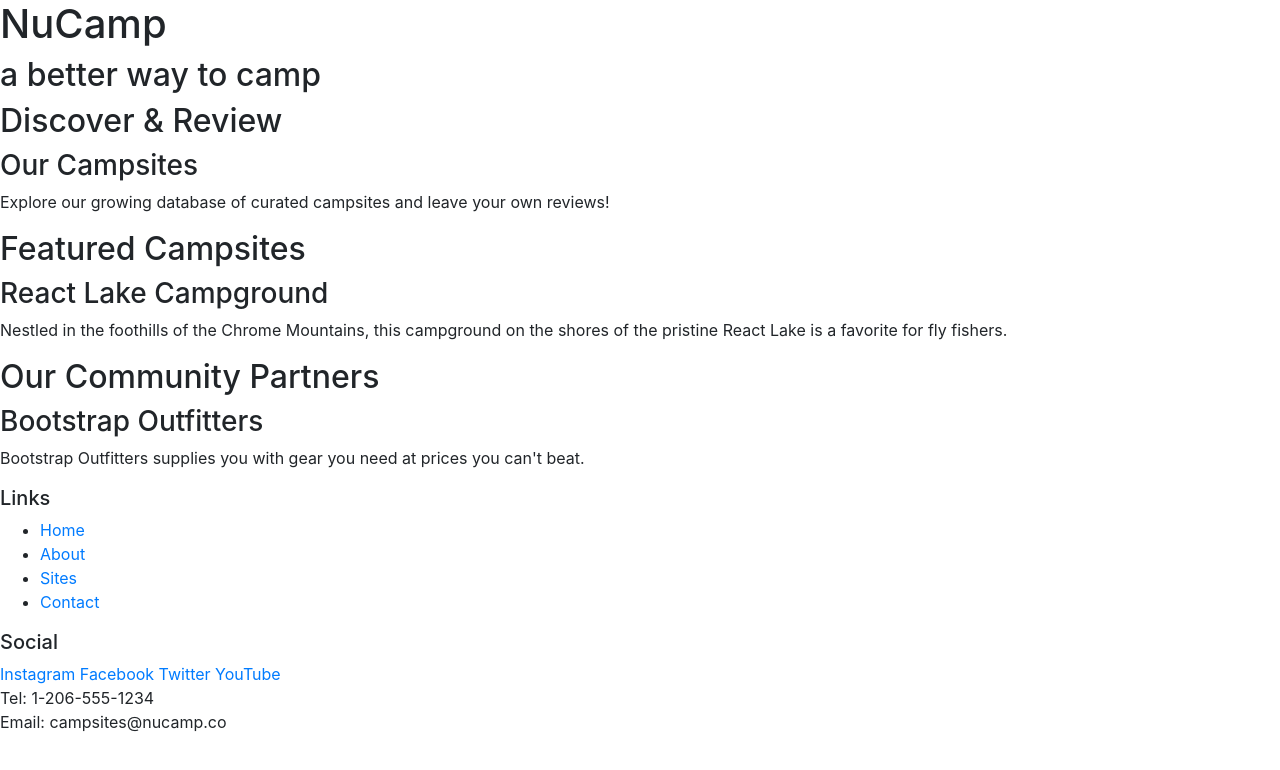
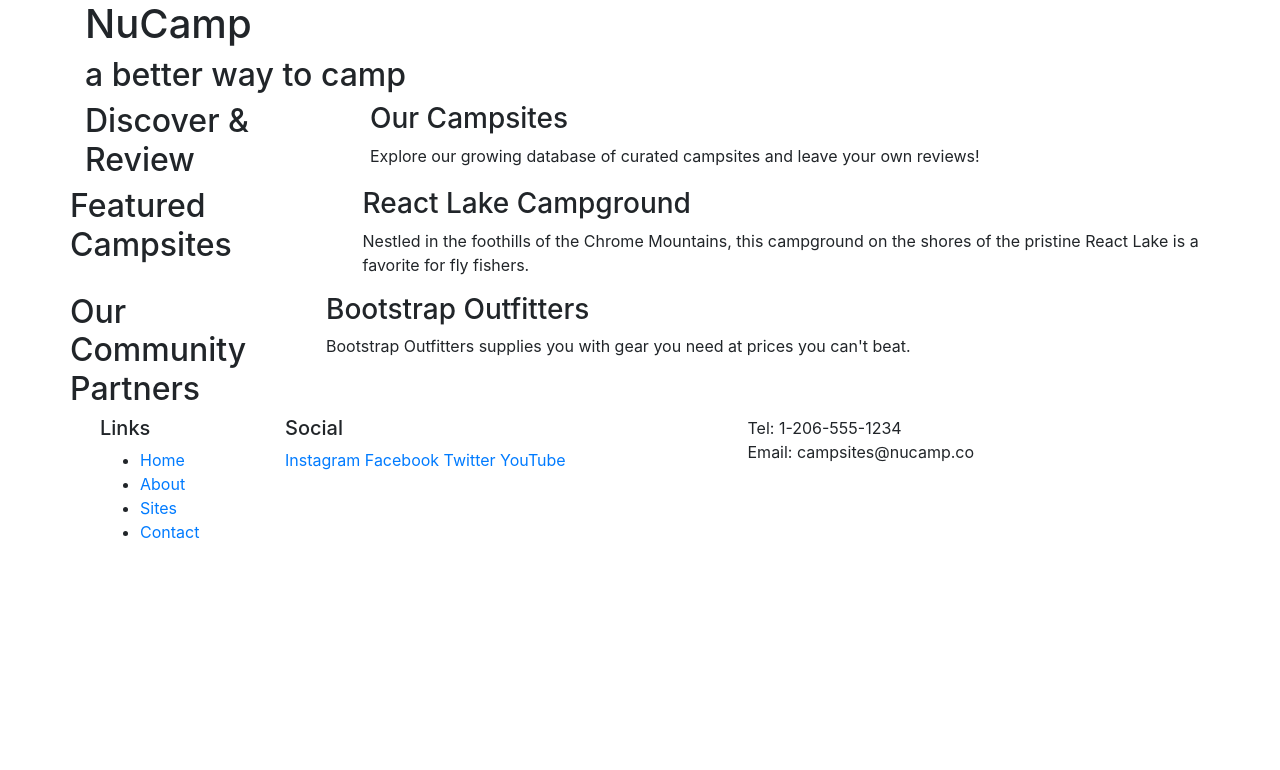
Before and after one commit to jakthedev/numcampbootstrap, a website: page index.html in a window 1280 px wide. Drawn offline with nearby package versions, Linux system fonts and the light colour scheme.

Commit message:
bootstrap

```diff
--- a/index.html
+++ b/index.html
@@ -15,32 +15,52 @@
 <body>
 
     <header>
+        <div class="container">
+            <div class="row">
+                <div class="col">
         <div>
             <h1>NuCamp</h1>
             <h2>a better way to camp</h2>
         </div>
+    </div>
+</div>
     </header>
 
-    <div>
+    <div class="container">
+        <div class="row">
+            <div class="col-sm-4 col-md-3">
         <h2>Discover & Review</h2>
+         </div>
+         <div class="col">
         <h3>Our Campsites</h3>
         <p>Explore our growing database of curated campsites and leave your own reviews!</p>
     </div>
 
-    <div>
+    <div class="row">
+        <div class="col-sm-4 col-md-3">
         <h2>Featured Campsites</h2>
+        </div>
+        <div class="col">
         <h3>React Lake Campground</h3>
         <p>Nestled in the foothills of the Chrome Mountains, this campground on the shores of the pristine React Lake is a favorite for fly fishers.</p>
     </div>
+    </div>
 
-    <div>
+    <div class="row">
+        <div class="col-sm-4 col-md-3">
         <h2>Our Community Partners</h2>
+        </div>
+        <div class="col">
         <h3>Bootstrap Outfitters</h3>
         <p>Bootstrap Outfitters supplies you with gear you need at prices you can't beat.</p>
     </div>
+    </div>
+    </div>
 
     <footer>
-        <div>
+        <div class="container">
+            <div class="row">
+                <div class="col-4 col-sm-2">
             <h5>Links</h5>
             <ul>
                 <li><a href="#">Home</a></li>
@@ -49,17 +69,19 @@
                 <li><a href="#">Contact</a></li>
             </ul>
         </div>
-        <div>
+        <div class="col-6 col-sm-5">
             <h5>Social</h5>
             <a href="http://instagram.com/">Instagram</a>
             <a href="http://facebook.com/">Facebook</a>
             <a href="http://twitter.com/">Twitter</a>
             <a href="http://youtube.com/">YouTube</a>
         </div>
-        <div>
+        <div class="col-sm-4">
             Tel: 1-206-555-1234<br />
             Email: campsites@nucamp.co
         </div>
+    </div>
+ </div>
     </footer>
     <!-- jQuery must come first, then Popper.js, then the Bootstrap JavaScript plugins.-->
     <script src="node_modules/jquery/dist/jquery.slim.min.js"></script>
```
